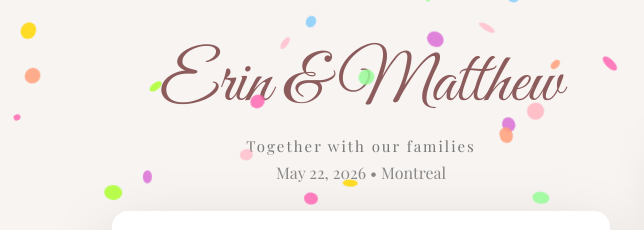
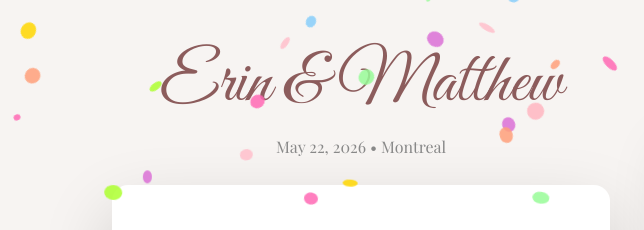
Before and after one commit to mattymcc/erinmatt.github.io, a plain HTML site: page index.html in a window 1280 px wide. Shown: the top 230 px of the page, 0-644 px from the left. Drawn offline with nearby package versions, Linux system fonts and the light colour scheme.

Commit message:
Update index.html

```diff
--- a/index.html
+++ b/index.html
@@ -223,10 +223,6 @@ document.body.appendChild(p);
 
 <div class="names">Erin & Matthew</div>
 
-<div class="subtitle">
-Together with our families
-</div>
-
 <div class="date">
 May 22, 2026 • Montreal
 </div>
```
